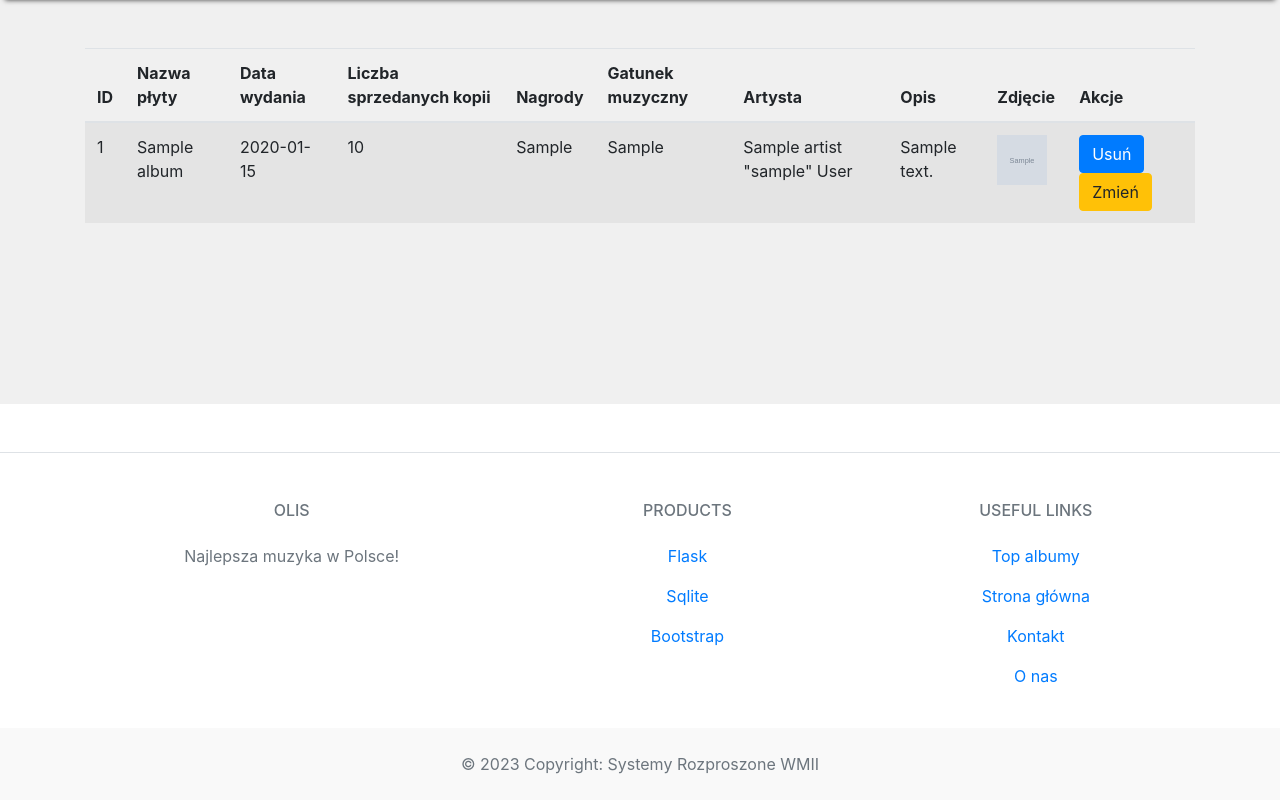
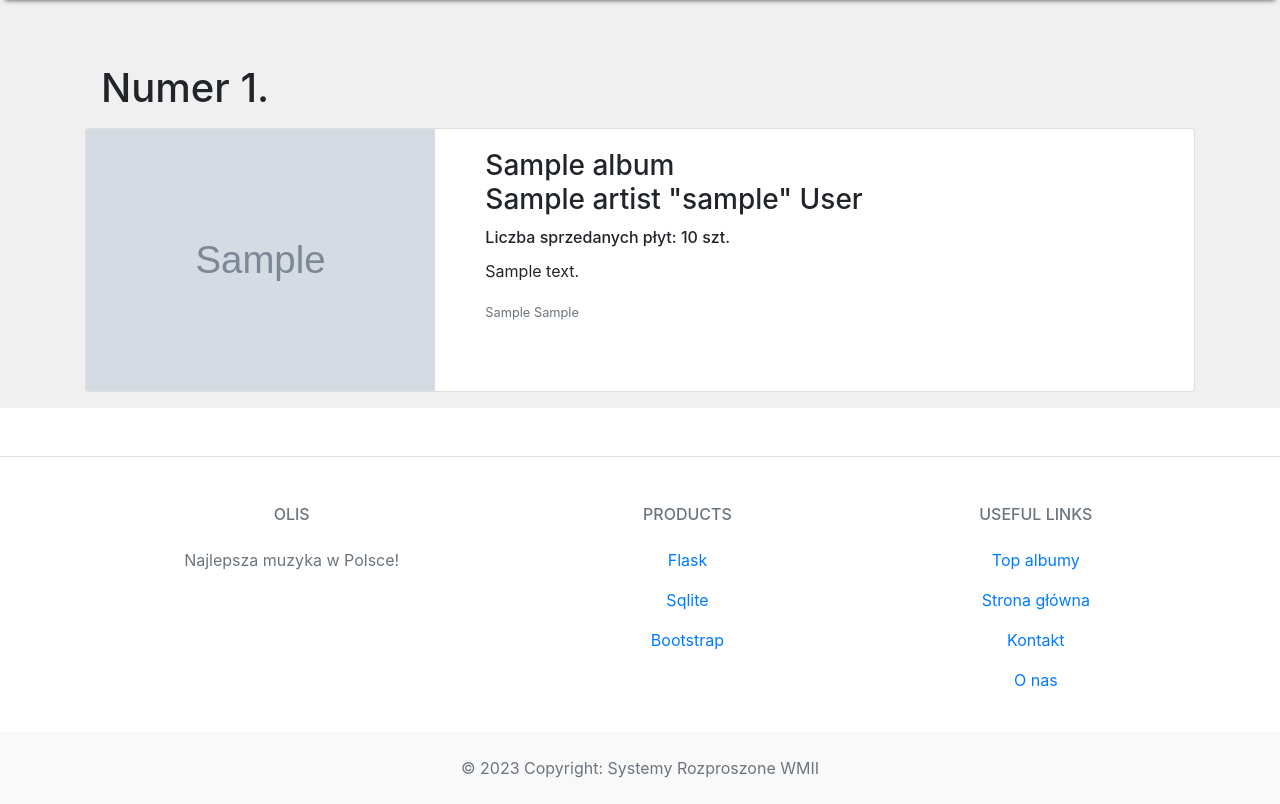
Before and after one commit to vat332/Flask_APP, a Flask app: page /albums_top in a window 1280 px wide. Shown: the part 202-1006 px from the top of the page. Before the commit the page ends 976 px from the top, so only its background shows below. Run offline with Flask 3, Linux system fonts and the light colour scheme; tables that the repository leaves empty hold one stand-in row (values such as "Sample post"); grey boxes marked "Sample" are stand-in pictures; some libraries are stand-ins or nearby versions.

Commit message:
Some chagnes in page top albums

```diff
--- a/app/templates/albums_top.html
+++ b/app/templates/albums_top.html
@@ -2,46 +2,26 @@
 {% block title %}To-Do application{% endblock %}
 {% block page_content %}
 <div class="container">
-    <div class="page-header">
-        <table class="table table-striped">
-            <thead>
-            <tr>
-                <th>ID</th>
-                <th>Nazwa płyty</th>
-                <th>Data wydania</th>
-                <th>Liczba sprzedanych kopii</th>
-                <th>Nagrody</th>
-                <th>Gatunek muzyczny</th>
-                <th>Artysta</th>
-                <th>Opis</th>
-                <th>Zdjęcie</th>
-                <th>Akcje</th>
-            </tr>
-            </thead>
-            <tbody>
-            {% for album in top_albums %}
-            <tr>
-                <td>{{ album.id }}</td>
-                <td>{{ album.name }}</td>
-                <td>{{ album.release_date }}</td>
-                <td>{{ album.views }}</td>
-                <td>{{ album.album_type }}</td>
-                <td>{{ album.music_type }}</td>
-                <td>{{ album.artist.name }} "{{ album.artist.nickname }}" {{ album.artist.surname }}</td>
-                <td>{{ album.description }}</td>
-                {% if album.photo %}
-                <td><img src="../static/images/{{ album.photo }}" height="50" width="50"></td>
-                {% else %}
-                <td>No Image</td>
-                {% endif %}
-                <td><a href="{{ url_for('delete_album', id=album.id) }}" class="btn btn-primary"
-                       onclick="return confirm('Czy na pewno chcesz usunąć ten album')">Usuń
-                </a>
-                    <a href="{{ url_for('update_album', id=album.id) }}" class="btn btn-warning">Zmień</a></td>
-            </tr>
-            {% endfor %}
-            </tbody>
-        </table>
+    {% for album in top_albums %}
+    <div class="m-3"><h1>Numer {{ loop.index }}.</h1></div>
+    <div class="card mb-3" style="max-width: 1260px;">
+        <div class="row g-0">
+            <div class="col-md-4">
+                <img src="../static/images/{{ album.photo }}" class="img-fluid rounded-start" alt="..." style="width: 100%;
+    height: 100%;object-fit: cover;">
+            </div>
+            <div class="col-md-8">
+                <div class="card-body">
+                    <h3 class="card-title">{{ album.name }} </br>{{ album.artist.name }} "{{ album.artist.nickname }}" {{
+                        album.artist.surname }}</h3>
+                    <h6 class="card-title">Liczba sprzedanych płyt: {{ album.views }} szt.</h6>
+                    <p class="card-text">{{ album.description }}</p>
+                    <p class="card-text"><small class="text-muted">{{ album.album_type }} {{ album.music_type
+                        }} </small></p>
+                </div>
+            </div>
+        </div>
     </div>
+    {% endfor %}
 </div>
 {% endblock %}
```
